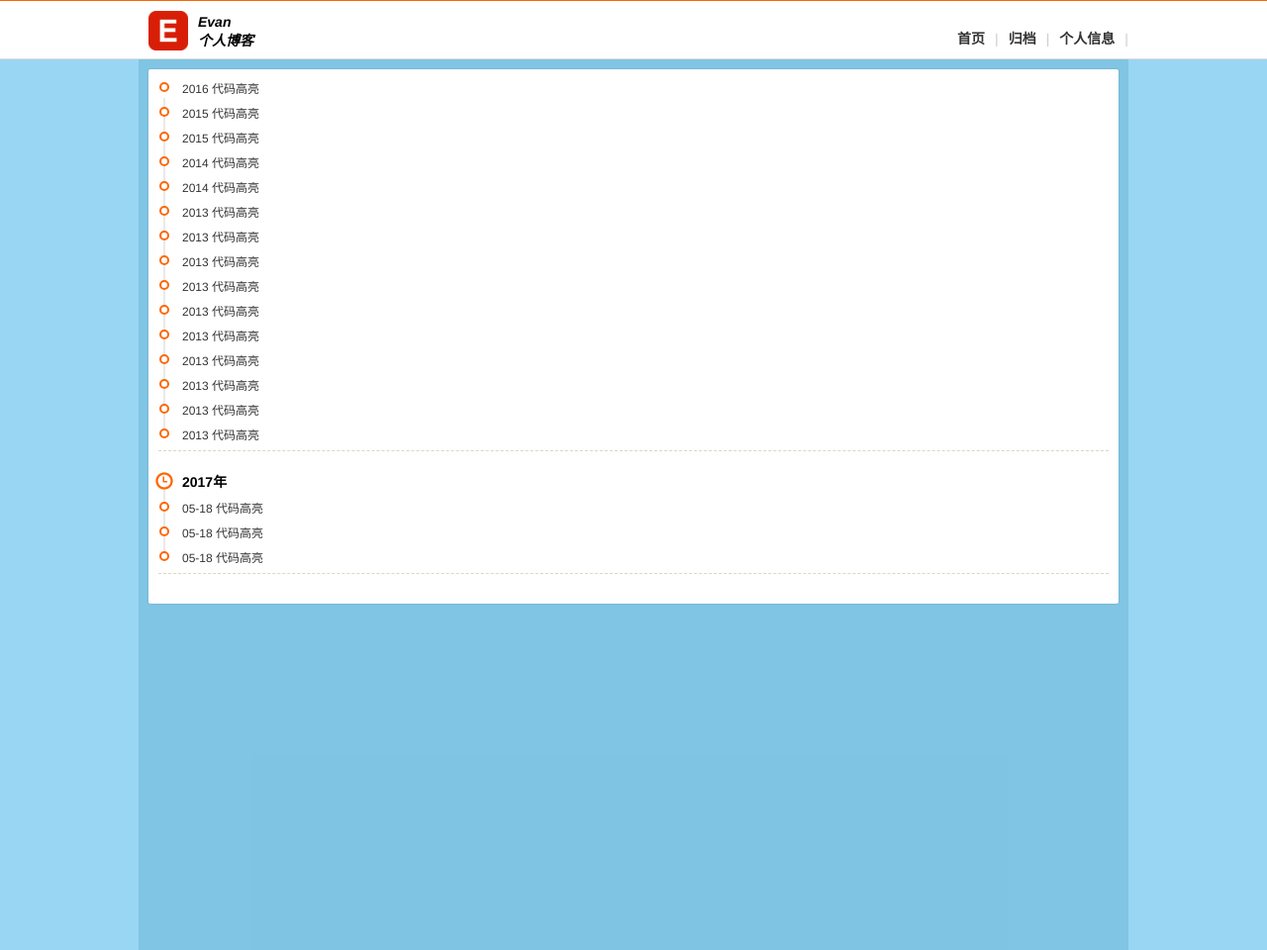
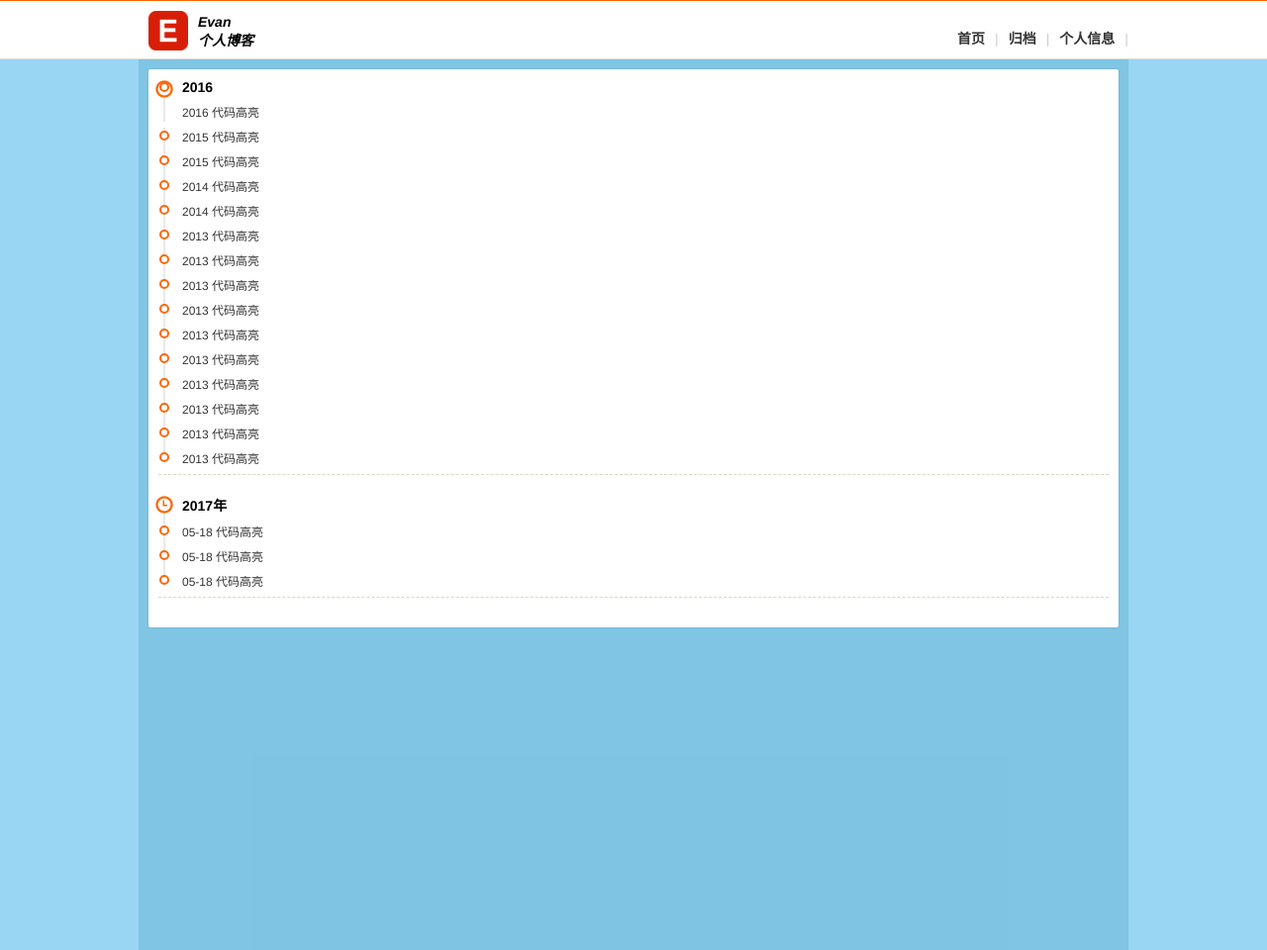
Before and after one commit to bnuephjx/bnuephjx.github.io, a Jekyll site: the page built from archives/index.html, in a window 1280 px wide. Shown: the whole page at 99% size. Built offline with Jekyll 4.4.1, drawn with Linux system fonts in a browser that asks for light colours.

Commit message:
no message

```diff
--- a/_includes/_views/archives.html
+++ b/_includes/_views/archives.html
@@ -4,12 +4,12 @@
         {% for item in site.posts  %}
             <li class="eui-timeline-item">
                 <div class="eui-timeline-tail"></div>
-                {% if index == 0 %}
+                {% if forloop.first %}
                     <div class="eui-timeline-head-custom">
                         <i class="glyphicon glyphicon-time"></i>
                     </div>
                     <div class="eui-timeline-content">{{item.date | date: "%Y" }}</div>
-                {% else %}
+                {% endif %}
                     <div class="eui-timeline-head"></div>
                     <div class="eui-timeline-content">
                         <a href="blogInfo.html">
@@ -17,7 +17,6 @@
                             <span>代码高亮</span>
                         </a>
                     </div>
-                {% endif %}
             </li>
         {% endfor %}
         </ul>
```
